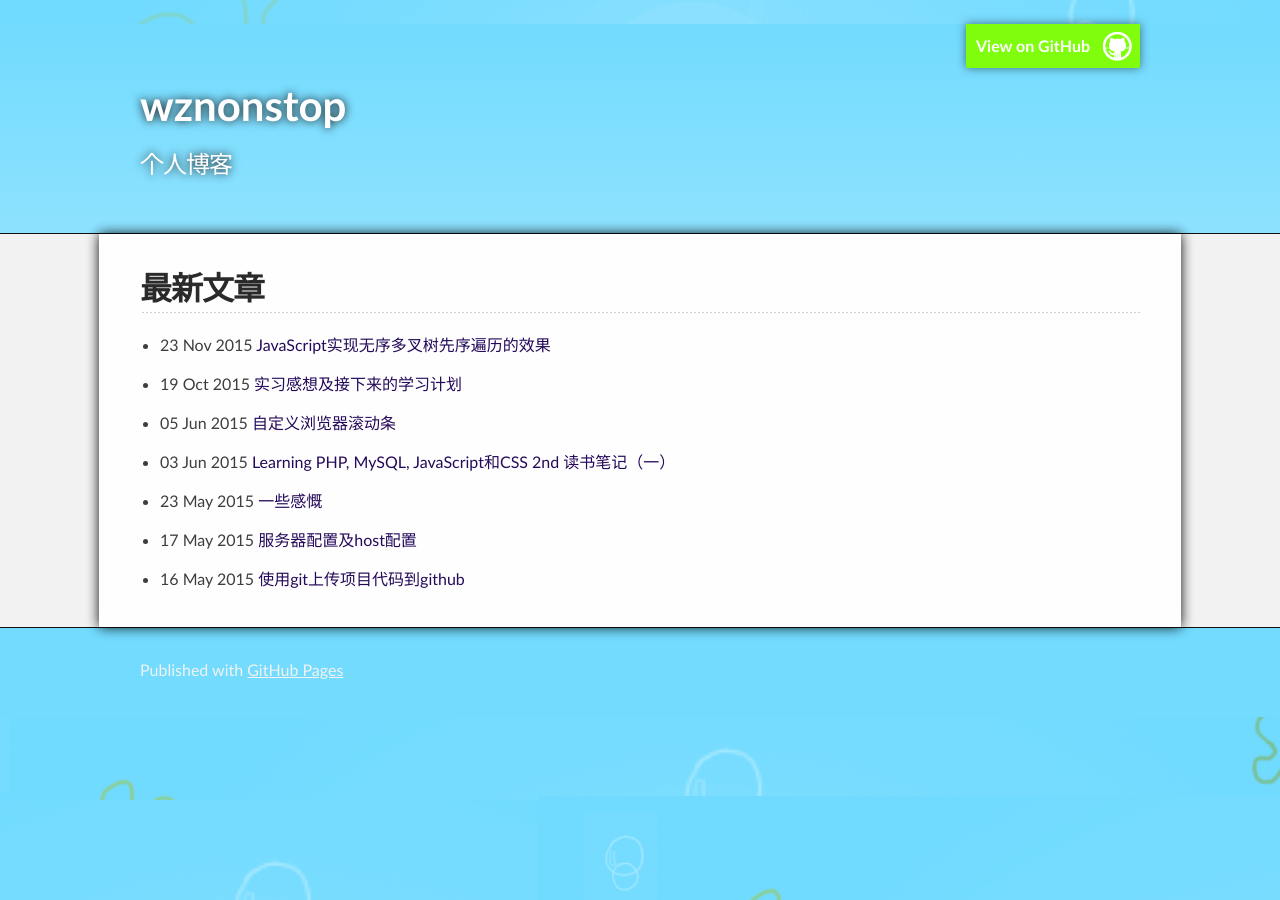
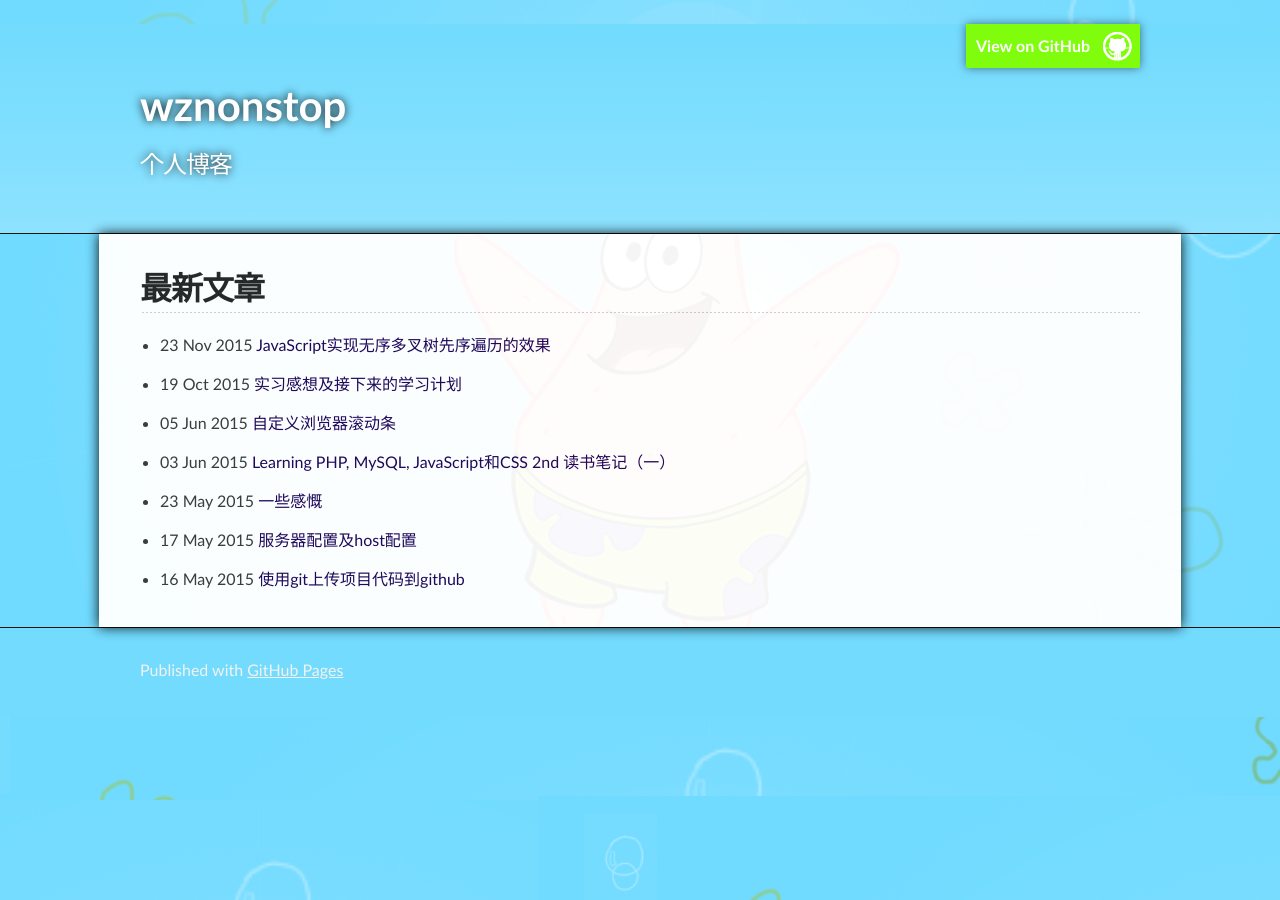
Before and after one commit to wznonstop/wznonstop.github.io, a Jekyll site: the page built from index.md, in a window 1280 px wide. Built offline with Jekyll 4.4.1, drawn with Linux system fonts in a browser that asks for light colours.

Commit message:
try to beautify my blog

```diff
--- a/stylesheets/stylesheet.css
+++ b/stylesheets/stylesheet.css
@@ -356,7 +356,7 @@ Full-Width Styles
 }
 
 #main_content_wrap {
-  background: #f2f2f2;
+  background: #72DBFE url('https://raw.githubusercontent.com/wznonstop/wznonstop.github.io/master/images/o_background.png') no-repeat top center fixed;
   border-top: 1px solid #111;
   border-bottom: 1px solid #111;
 }
```
